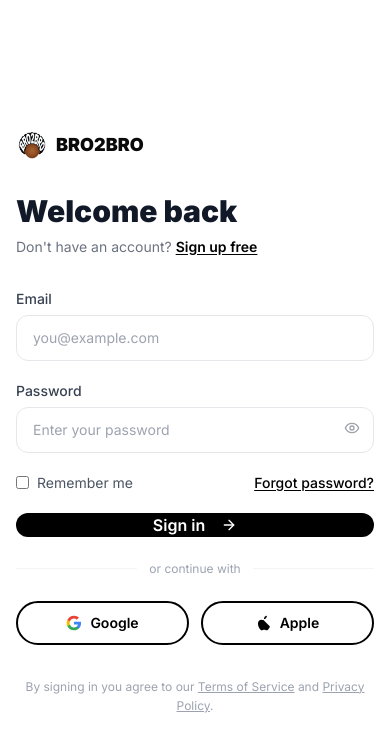
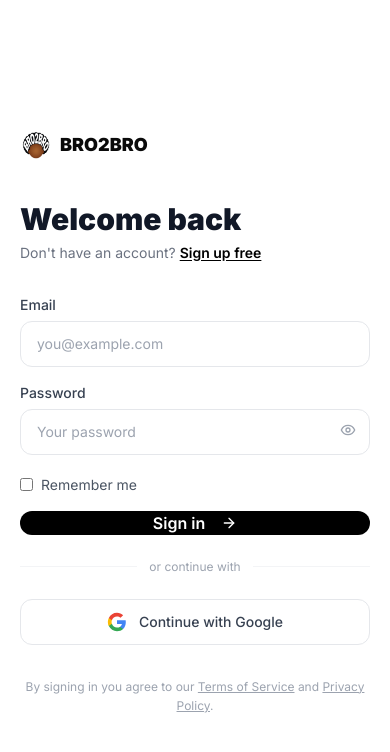
Before and after one commit to Lincolntinodaishe/BRO2BRO, a Next.js app: page /login in a window 390 px wide. Shown: the top 752 px of the page. Built offline with nearby package versions, Linux system fonts and the light colour scheme.

Commit message:
Remove phone sign-in and forgot password from login.
Simplify login to email/password and Google only, dropping phone OTP auth and the broken forgot-password link.

```diff
--- a/app/(auth)/login/page.tsx
+++ b/app/(auth)/login/page.tsx
@@ -1,128 +1,158 @@
 "use client";
 import { useState } from "react";
 import Link from "next/link";
+import { useRouter } from "next/navigation";
 import { ArrowRight, Eye, EyeOff } from "lucide-react";
 import Image from "next/image";
 import bro2broLogo from "@/brand_assets/Bro2Bro logo.png";
 import { Button } from "@/components/ui/button";
 import { Input } from "@/components/ui/input";
+import {
+  signInWithEmailAndPassword,
+  GoogleAuthProvider,
+  signInWithPopup,
+} from "firebase/auth";
+import { auth } from "@/lib/firebase";
+
+function firebaseMsg(code: string): string {
+  switch (code) {
+    case "auth/user-not-found":
+    case "auth/wrong-password":
+    case "auth/invalid-credential": return "Incorrect email or password.";
+    case "auth/user-disabled":      return "This account has been disabled.";
+    case "auth/too-many-requests":  return "Too many attempts — try again later.";
+    case "auth/popup-closed-by-user": return "";
+    default:                        return "Something went wrong. Please try again.";
+  }
+}
+
+function GoogleIcon() {
+  return (
+    <svg viewBox="0 0 24 24" className="h-5 w-5" aria-hidden>
+      <path fill="#4285F4" d="M22.56 12.25c0-.78-.07-1.53-.2-2.25H12v4.26h5.92c-.26 1.37-1.04 2.53-2.21 3.31v2.77h3.57c2.08-1.92 3.28-4.74 3.28-8.09z" />
+      <path fill="#34A853" d="M12 23c2.97 0 5.46-.98 7.28-2.66l-3.57-2.77c-.98.66-2.23 1.06-3.71 1.06-2.86 0-5.29-1.93-6.16-4.53H2.18v2.84C3.99 20.53 7.7 23 12 23z" />
+      <path fill="#FBBC05" d="M5.84 14.09c-.22-.66-.35-1.36-.35-2.09s.13-1.43.35-2.09V7.07H2.18C1.43 8.55 1 10.22 1 12s.43 3.45 1.18 4.93l3.66-2.84z" />
+      <path fill="#EA4335" d="M12 5.38c1.62 0 3.06.56 4.21 1.64l3.15-3.15C17.45 2.09 14.97 1 12 1 7.7 1 3.99 3.47 2.18 7.07l3.66 2.84c.87-2.6 3.3-4.53 6.16-4.53z" />
+    </svg>
+  );
+}
 
 export default function LoginPage() {
+  const router = useRouter();
+  const [email, setEmail]       = useState("");
+  const [password, setPassword] = useState("");
   const [showPass, setShowPass] = useState(false);
-  const [form, setForm] = useState({ email: "", password: "" });
-  const [errors, setErrors] = useState<Record<string, string>>({});
-  const [loading, setLoading] = useState(false);
+  const [loading, setLoading]   = useState(false);
+  const [error, setError]       = useState("");
 
-  function validate() {
-    const e: Record<string, string> = {};
-    if (!form.email) e.email = "Email is required";
-    else if (!/\S+@\S+\.\S+/.test(form.email)) e.email = "Enter a valid email";
-    if (!form.password) e.password = "Password is required";
-    return e;
+  async function handleEmailSignIn(e: React.FormEvent) {
+    e.preventDefault();
+    setError("");
+    if (!email || !password) { setError("Please fill in all fields."); return; }
+    setLoading(true);
+    try {
+      await signInWithEmailAndPassword(auth, email, password);
+      router.push("/dashboard");
+    } catch (err: unknown) {
+      setError(firebaseMsg((err as { code: string }).code));
+    } finally {
+      setLoading(false);
+    }
   }
 
-  async function handleSubmit(ev: React.FormEvent) {
-    ev.preventDefault();
-    const e = validate();
-    if (Object.keys(e).length) { setErrors(e); return; }
-    setLoading(true);
-    await new Promise((r) => setTimeout(r, 1200));
-    window.location.href = "/dashboard";
+  async function handleGoogle() {
+    setError("");
+    try {
+      await signInWithPopup(auth, new GoogleAuthProvider());
+      router.push("/dashboard");
+    } catch (err: unknown) {
+      setError(firebaseMsg((err as { code: string }).code));
+    }
   }
 
   return (
     <div className="min-h-screen flex">
-      {/* Left panel (desktop) */}
-      <div className="hidden lg:flex flex-col justify-between w-1/2 bg-black text-white p-12">
-        <Link href="/" className="flex items-center gap-2.5">
-          <Image src={bro2broLogo} alt="BRO2BRO" height={36} className="h-9 w-auto" />
-          <span className="text-xl font-black tracking-tight text-white">BRO2BRO</span>
-        </Link>
 
-        <div>
-          <blockquote className="text-2xl font-bold text-white leading-snug mb-4">
-            &ldquo;My barber told me to try it. Within a week, my BP was under control for the first time in years.&rdquo;
-          </blockquote>
-          <p className="text-gray-400 text-sm">Marcus W. — Pine Bluff, AR</p>
-        </div>
+      {/* ── Left: video panel ── */}
+      <div className="hidden lg:block relative w-[45%] overflow-hidden">
+        <video
+          src="/bbshop.mp4"
+          autoPlay
+          muted
+          loop
+          playsInline
+          className="absolute inset-0 w-full h-full object-cover"
+        />
+        <div className="absolute inset-0 bg-gradient-to-t from-black/80 via-black/40 to-black/30" />
 
-        <div className="grid grid-cols-3 gap-4">
-          {[
-            { v: "600+", l: "Men screened" },
-            { v: "63.6%", l: "BP control rate" },
-            { v: "61", l: "Partner barbershops" },
-          ].map((s) => (
-            <div key={s.l}>
-              <div className="text-2xl font-black text-amber-400">{s.v}</div>
-              <div className="text-xs text-gray-400 mt-1">{s.l}</div>
-            </div>
-          ))}
+        <div className="relative z-10 h-full flex flex-col justify-between p-10">
+          <Link href="/" className="flex items-center gap-2.5">
+            <Image src={bro2broLogo} alt="BRO2BRO" height={34} className="h-8 w-auto rounded-full" />
+            <span className="text-lg font-black tracking-tight text-white">BRO2BRO</span>
+          </Link>
+
+          <div>
+            <p className="text-white/90 text-xl font-bold leading-snug mb-1">
+              The barbershop got men talking.
+            </p>
+            <p className="text-amber-400 font-black text-xl">We built what comes next.</p>
+          </div>
         </div>
       </div>
 
-      {/* Right panel — form */}
-      <div className="flex-1 flex flex-col items-center justify-center px-4 py-12 bg-white">
+      {/* ── Right: form panel ── */}
+      <div className="flex-1 flex flex-col items-center justify-center px-5 py-12 bg-white overflow-y-auto">
         <div className="w-full max-w-md">
-          {/* Mobile logo */}
-          <Link href="/" className="flex items-center gap-2 mb-8 lg:hidden">
-            <Image src={bro2broLogo} alt="BRO2BRO" height={32} className="h-8 w-auto" />
+
+          <Link href="/" className="flex items-center gap-2 mb-10 lg:hidden">
+            <Image src={bro2broLogo} alt="BRO2BRO" height={30} className="h-8 w-auto rounded-full" />
             <span className="text-lg font-black">BRO2BRO</span>
           </Link>
 
-          <h1 className="text-3xl font-black text-gray-900 mb-2">Welcome back</h1>
-          <p className="text-gray-500 mb-8 text-sm">
+          <h1 className="text-3xl font-black text-gray-900 mb-1.5">Welcome back</h1>
+          <p className="text-gray-500 text-sm mb-8">
             Don&apos;t have an account?{" "}
             <Link href="/signup" className="text-black font-semibold underline underline-offset-2">
               Sign up free
             </Link>
           </p>
 
-          <form onSubmit={handleSubmit} className="space-y-5">
+          {error && (
+            <div className="mb-4 px-4 py-3 bg-red-50 border border-red-100 rounded-xl text-sm text-red-700">
+              {error}
+            </div>
+          )}
+
+          <form onSubmit={handleEmailSignIn} className="space-y-4">
             <Input
               label="Email"
               type="email"
               placeholder="you@example.com"
-              value={form.email}
-              onChange={(e) => setForm((p) => ({ ...p, email: e.target.value }))}
-              error={errors.email}
+              value={email}
+              autoComplete="email"
+              onChange={(e) => setEmail(e.target.value)}
             />
             <Input
               label="Password"
               type={showPass ? "text" : "password"}
-              placeholder="Enter your password"
-              value={form.password}
-              onChange={(e) => setForm((p) => ({ ...p, password: e.target.value }))}
-              error={errors.password}
+              placeholder="Your password"
+              value={password}
+              autoComplete="current-password"
+              onChange={(e) => setPassword(e.target.value)}
               rightIcon={
-                <button
-                  type="button"
-                  onClick={() => setShowPass((p) => !p)}
-                  className="text-gray-400 hover:text-gray-600"
-                >
+                <button type="button" onClick={() => setShowPass((p) => !p)} className="text-gray-400 hover:text-gray-600">
                   {showPass ? <EyeOff className="h-4 w-4" /> : <Eye className="h-4 w-4" />}
                 </button>
               }
             />
-
-            <div className="flex items-center justify-between text-sm">
-              <label className="flex items-center gap-2 cursor-pointer">
-                <input type="checkbox" className="rounded border-gray-300" />
-                <span className="text-gray-600">Remember me</span>
-              </label>
-              <Link href="/forgot-password" className="text-black font-medium underline underline-offset-2">
-                Forgot password?
-              </Link>
-            </div>
-
+            <label className="flex items-center gap-2 cursor-pointer select-none text-sm pt-1">
+              <input type="checkbox" className="rounded border-gray-300 accent-black" />
+              <span className="text-gray-600">Remember me</span>
+            </label>
             <Button type="submit" className="w-full" size="lg" disabled={loading}>
-              {loading ? (
-                <span className="flex items-center gap-2">
-                  <span className="h-4 w-4 border-2 border-white/30 border-t-white rounded-full animate-spin" />
-                  Signing in…
-                </span>
-              ) : (
-                <>Sign in <ArrowRight className="ml-2 h-4 w-4" /></>
-              )}
+              {loading
+                ? <span className="flex items-center gap-2"><span className="h-4 w-4 border-2 border-white/30 border-t-white rounded-full animate-spin" />Signing in…</span>
+                : <>Sign in <ArrowRight className="ml-2 h-4 w-4" /></>}
             </Button>
           </form>
 
@@ -135,21 +165,17 @@
             </div>
           </div>
 
-          <div className="grid grid-cols-2 gap-3">
-            <Button variant="outline" className="gap-2">
-              <svg viewBox="0 0 24 24" className="h-4 w-4"><path fill="#4285F4" d="M22.56 12.25c0-.78-.07-1.53-.2-2.25H12v4.26h5.92c-.26 1.37-1.04 2.53-2.21 3.31v2.77h3.57c2.08-1.92 3.28-4.74 3.28-8.09z"/><path fill="#34A853" d="M12 23c2.97 0 5.46-.98 7.28-2.66l-3.57-2.77c-.98.66-2.23 1.06-3.71 1.06-2.86 0-5.29-1.93-6.16-4.53H2.18v2.84C3.99 20.53 7.7 23 12 23z"/><path fill="#FBBC05" d="M5.84 14.09c-.22-.66-.35-1.36-.35-2.09s.13-1.43.35-2.09V7.07H2.18C1.43 8.55 1 10.22 1 12s.43 3.45 1.18 4.93l3.66-2.84z"/><path fill="#EA4335" d="M12 5.38c1.62 0 3.06.56 4.21 1.64l3.15-3.15C17.45 2.09 14.97 1 12 1 7.7 1 3.99 3.47 2.18 7.07l3.66 2.84c.87-2.6 3.3-4.53 6.16-4.53z"/></svg>
-              Google
-            </Button>
-            <Button variant="outline" className="gap-2">
-              <svg viewBox="0 0 24 24" className="h-4 w-4 fill-current"><path d="M16.365 1.43c0 1.14-.493 2.27-1.177 3.08-.744.9-1.99 1.57-2.987 1.57-.12 0-.23-.02-.3-.03-.01-.06-.04-.22-.04-.39 0-1.15.572-2.27 1.206-2.98.804-.94 2.142-1.64 3.248-1.68.03.13.05.28.05.43zm4.565 15.71c-.03.07-.463 1.58-1.518 3.12-.945 1.34-1.94 2.71-3.43 2.71-1.517 0-1.9-.88-3.63-.88-1.698 0-2.302.91-3.67.91-1.377 0-2.332-1.26-3.428-2.8-1.287-1.82-2.323-4.63-2.323-7.28 0-3.9 2.552-5.97 5.067-5.97 1.307 0 2.397.61 3.217.61.787 0 2.olas.65 3.48.65 1.68 0 3.41-1.35 3.41-1.35.07.12.12.27.12.43 0 1.85-1.6 3.79-1.6 3.79s.51.28.51 1.37c0 1.68-1.04 3.53-1.04 3.53.43.37.73.9.73 1.52z"/></svg>
-              Apple
-            </Button>
-          </div>
+          <button
+            onClick={handleGoogle}
+            className="w-full flex items-center justify-center gap-3 border border-gray-200 rounded-xl py-3 text-sm font-medium text-gray-700 hover:bg-gray-50 hover:border-gray-300 transition-all focus-visible:ring-2 focus-visible:ring-black focus-visible:ring-offset-1 active:scale-[0.98]"
+          >
+            <GoogleIcon /> Continue with Google
+          </button>
 
           <p className="text-xs text-gray-400 text-center mt-8 leading-relaxed">
             By signing in you agree to our{" "}
-            <Link href="#" className="underline">Terms of Service</Link> and{" "}
-            <Link href="#" className="underline">Privacy Policy</Link>.
+            <Link href="#" className="underline hover:text-black">Terms of Service</Link> and{" "}
+            <Link href="#" className="underline hover:text-black">Privacy Policy</Link>.
           </p>
         </div>
       </div>
```
